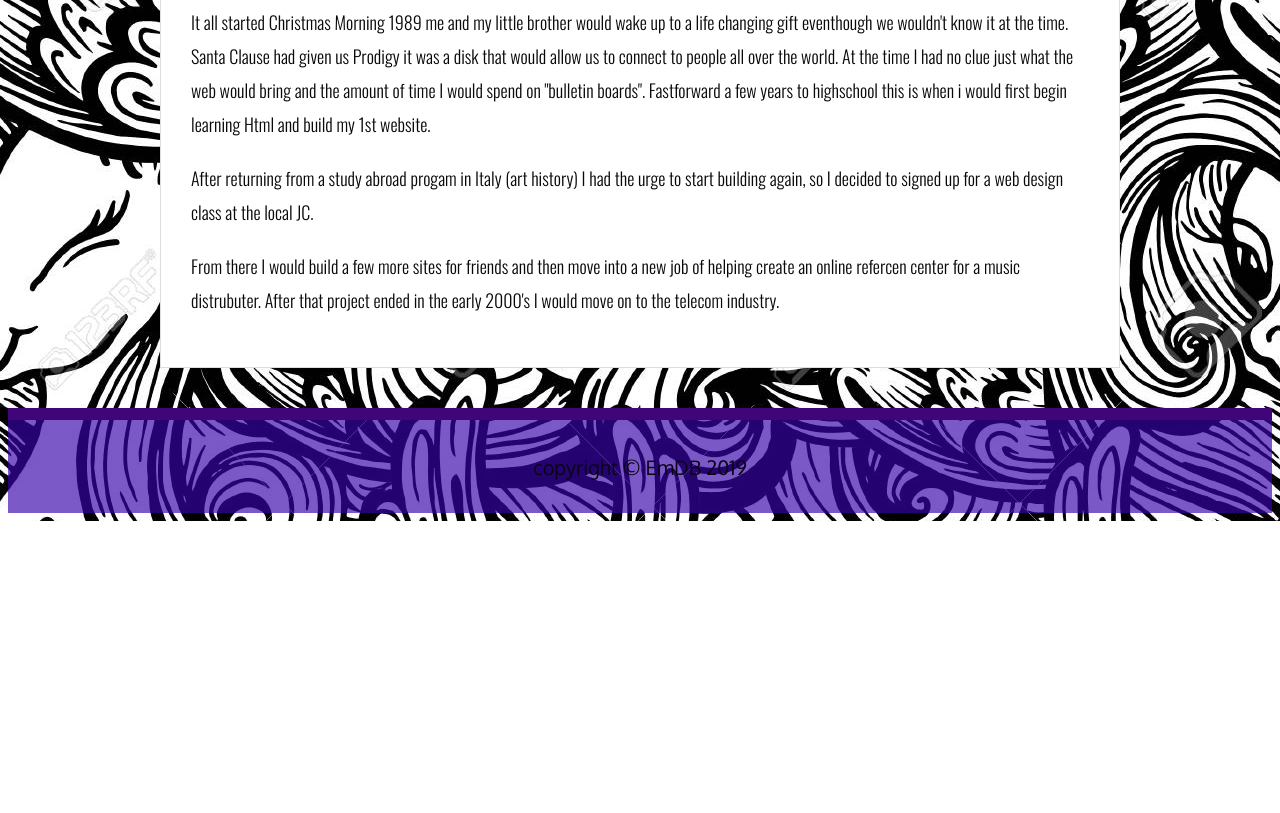
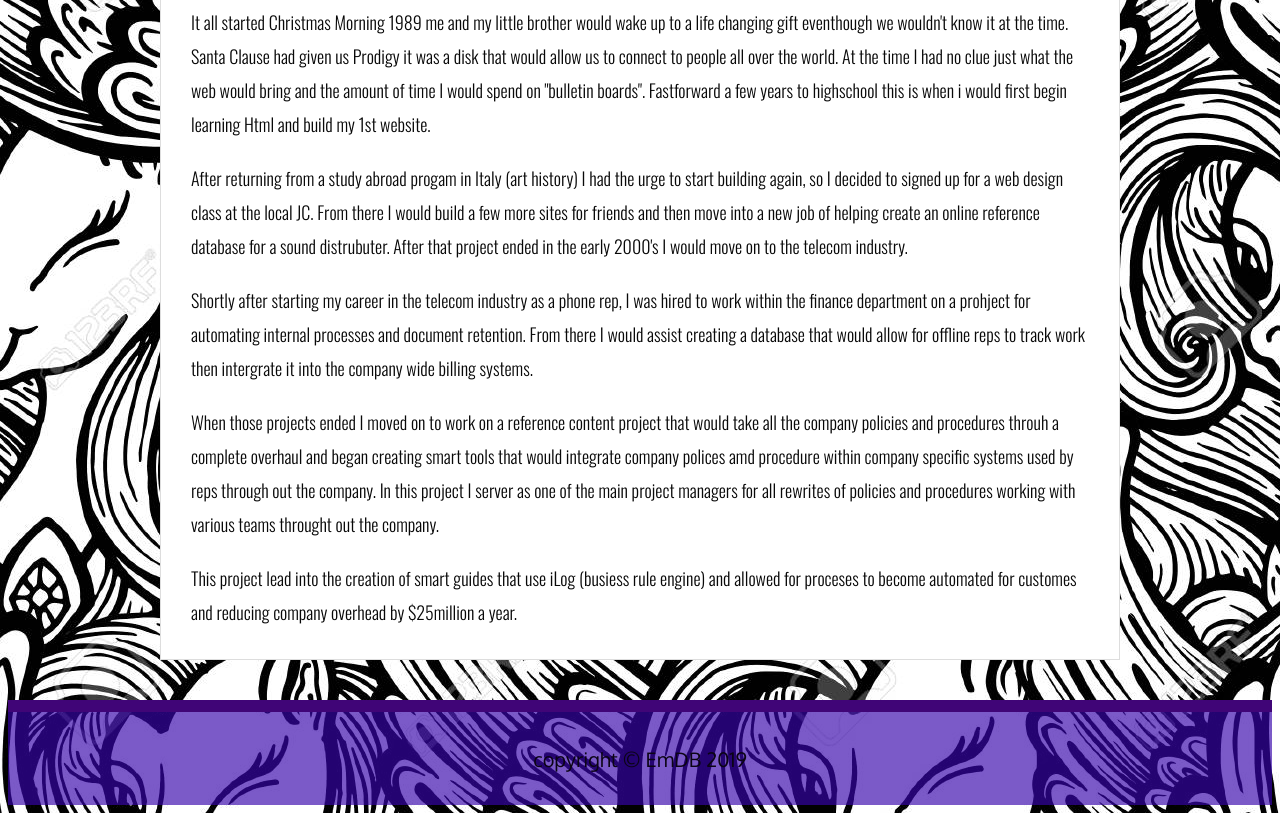
Before and after one commit to embeutler/HW_Wireframes, a plain HTML site: page index.html in a window 1280 px wide. Shown: the part 516-1329 px from the top of the page. Before the commit the page ends 1037 px from the top, so only its background shows below. Drawn offline with nearby package versions, Linux system fonts and the light colour scheme.

Commit message:
Update index.html

```diff
--- a/index.html
+++ b/index.html
@@ -34,9 +34,13 @@
             </p>
             <p> It all started Christmas Morning 1989 me and my little brother would wake up to a life changing gift eventhough we wouldn't know it at the time. Santa Clause had given us Prodigy it was a disk that would allow us to connect to people all over
                 the world. At the time I had no clue just what the web would bring and the amount of time I would spend on "bulletin boards". Fastforward a few years to highschool this is when i would first begin learning Html and build my 1st website.
-                <p>After returning from a study abroad progam in Italy (art history) I had the urge to start building again, so I decided to signed up for a web design class at the local JC.
-                    <p>From there I would build a few more sites for friends and then move into a new job of helping create an online refercen center for a music distrubuter. After that project ended in the early 2000's I would move on to the telecom industry.
-                    </p>
+
+        <p> After returning from a study abroad progam in Italy (art history) I had the urge to start building again, so I decided to signed up for a web design class at the local JC. From there I would build a few more sites for friends and then
+                    move into a new job of helping create an online reference database for a sound distrubuter. After that project ended in the early 2000's I would move on to the telecom industry.</p>
+
+        <p>Shortly after starting my career in the telecom industry as a phone rep, I was hired to work within the finance department on a prohject for automating internal processes and document retention. From there I would assist creating a database that would allow for offline reps to track work then intergrate it into the company wide billing systems.
+        <p> When those projects ended I moved on to work on a reference content project that would take all the company policies and procedures throuh a complete overhaul and began creating smart tools that would integrate company polices amd procedure within company specific systems used by reps through out the company. In this project I server as one of the main project managers for all rewrites of policies and procedures working with various teams throught out the company.</p> <p> This project lead into the creation of smart guides that use iLog (busiess rule engine) and allowed for proceses to become automated for customes and reducing company overhead by $25million a year. </section>
+    </div>
 
                     <p> </p>
         </section>
```
